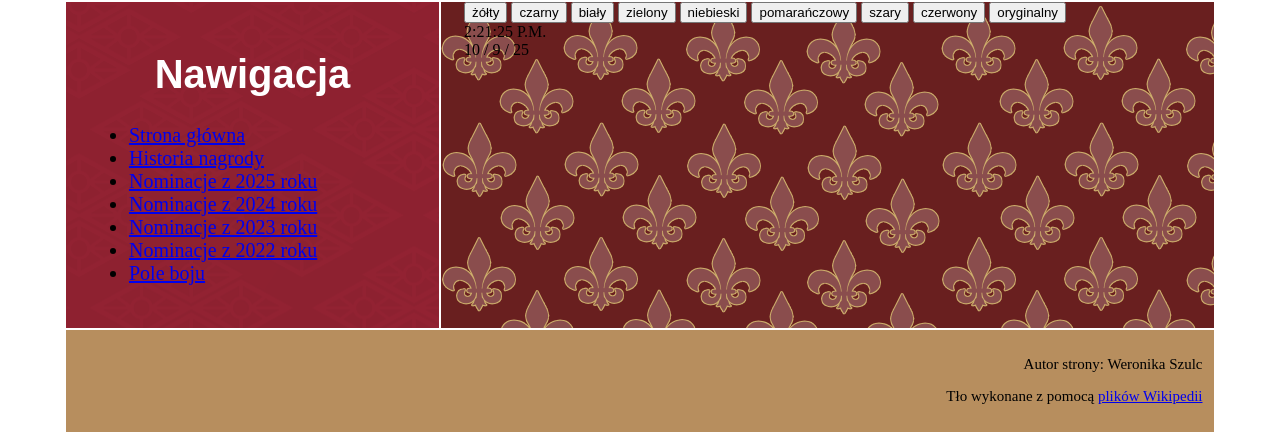
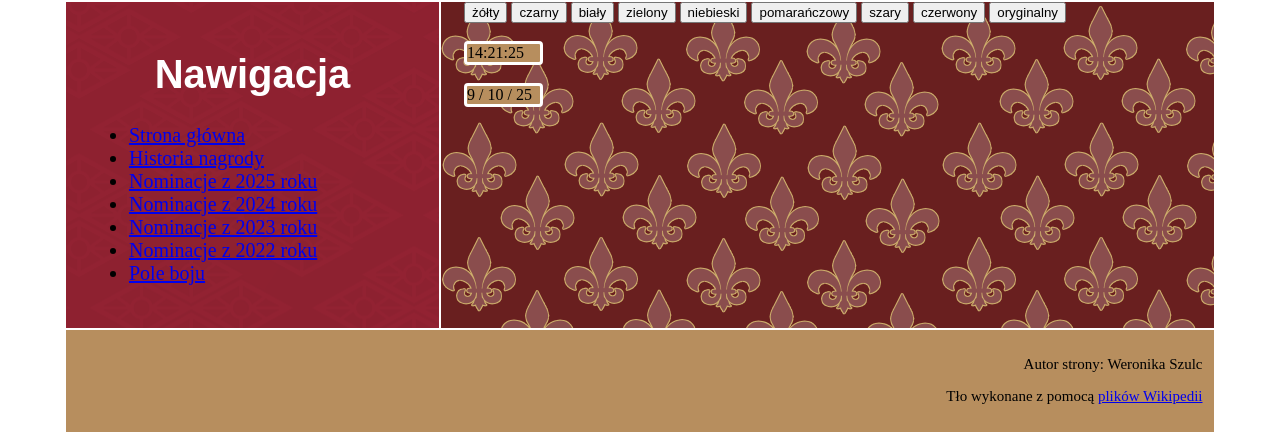
Before and after one commit to WSZ17/ProjAppWeb_ISI3_175508, a PHP site: page /Eksperymenty_js.html in a window 1280 px wide. Shown: the part 198-631 px from the top of the page. Run offline with PHP 8.4, Linux system fonts and the light colour scheme.

Commit message:
Add files via upload

```diff
--- a/Lab1/Eksperymenty_js.html
+++ b/Lab1/Eksperymenty_js.html
@@ -38,8 +38,9 @@
 		<INPUT TYPE="button" VALUE="czerwony" ONCLICK="changeBackground('#FF0000')">
 		<INPUT TYPE="button" VALUE="oryginalny" ONCLICK="changeBackground('#6C1D1C')">
 	</FORM>
-
+	<br>
 	<div id="zegarek"></div>
+	<br>
 	<div id="data"></div>
 </div>
 </div>
--- a/Lab1/style.css
+++ b/Lab1/style.css
@@ -98,3 +98,17 @@ img{
 	margin-left: auto;
 	margin-right: auto;
 }
+
+#zegarek{
+	background-color: #B78E5E;
+	border: 3px solid white;
+	border-radius: 4px;
+	width:10%;
+}
+
+#data{
+	background-color: #B78E5E;
+	border: 3px solid white;
+	border-radius: 4px;
+	width:10%;
+}
--- a/Lab1/timedate.js
+++ b/Lab1/timedate.js
@@ -1,7 +1,7 @@
 function gettheDate()
 {
 	Todays = new Date();
-	TheDate = "" + (Todays.getMonth()+ 1) + " / "+ Todays.getDate() + " / " + (Todays.getYear()-100);
+	TheDate = "" + Todays.getDate() + " / " + (Todays.getMonth()+ 1) + " / " + (Todays.getYear()-100);
 	document.getElementById("data").innerHTML = TheDate;
 }
 
@@ -28,10 +28,9 @@ function showtime()
 	var hours = now.getHours();
 	var minutes = now.getMinutes();
 	var seconds = now.getSeconds()
-	var timeValue = "" + ((hours > 12) ? hours -12 :hours)
+	var timeValue = "" + hours
 	timeValue += ((minutes < 10) ? ":0" : ":") + minutes
 	timeValue += ((seconds < 10) ? ":0" : ":") + seconds
-	timeValue += (hours >= 12) ? " P.M." : " A.M."
 	document.getElementById("zegarek").innerHTML = timeValue;
 	timerID = setTimeout("showtime()",1000);
 	timerRunning = true;
```
